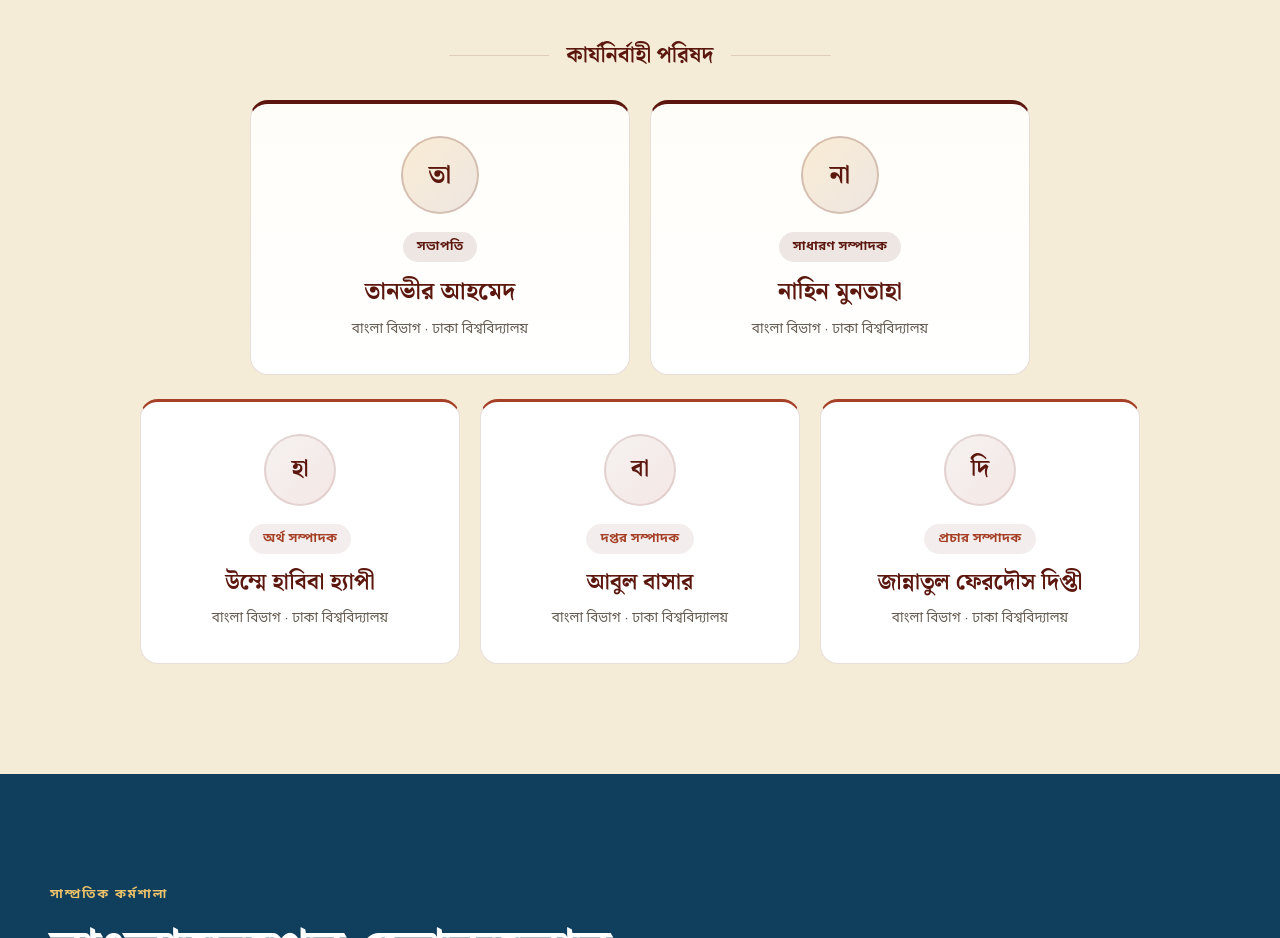
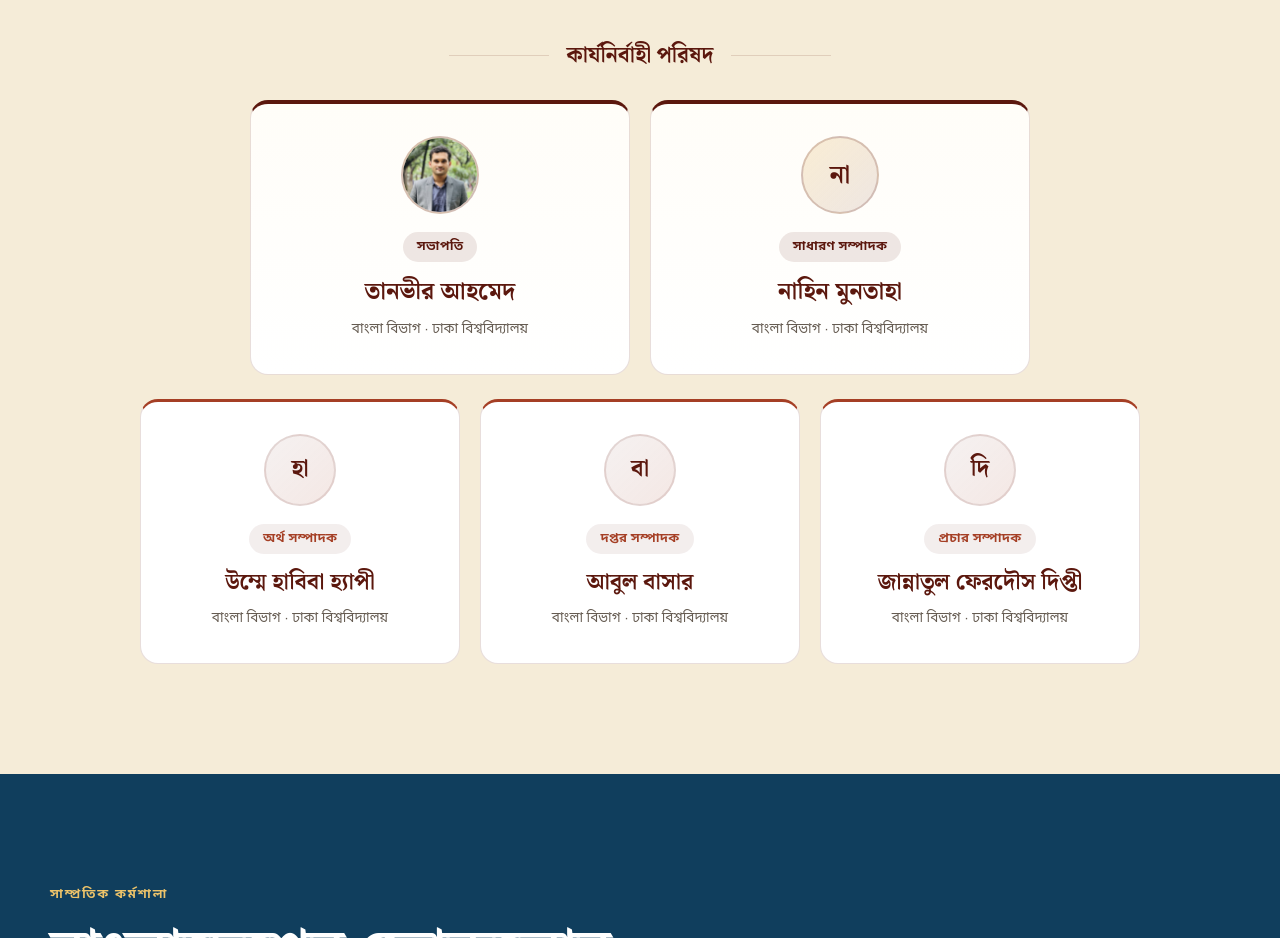
Before and after one commit to izobayer/bangla-gobeshona-sangsad, a plain HTML site: page index.html in a window 1280 px wide. Shown: the part 2060-2998 px from the top of the page. Drawn offline with Linux system fonts and the light colour scheme.

Commit message:
সভাপতি তানভীর আহমেদের ছবি যুক্ত করা হয়েছে

```diff
--- a/index.html
+++ b/index.html
@@ -134,7 +134,9 @@
           <div class="committee-wrap">
             <div class="committee-row committee-leads">
               <article class="committee-card committee-card-lead reveal">
-                <div class="committee-avatar" aria-hidden="true"><span>তা</span></div>
+                <div class="committee-avatar has-photo">
+                  <img src="assets/tanvir-ahmed.jpg" alt="তানভীর আহমেদ, সভাপতি" loading="lazy">
+                </div>
                 <div class="committee-info">
                   <span class="committee-role">সভাপতি</span>
                   <h4 class="committee-name">তানভীর আহমেদ</h4>
```
Also changed, not shown: assets/tanvir-ahmed.jpg (added).
